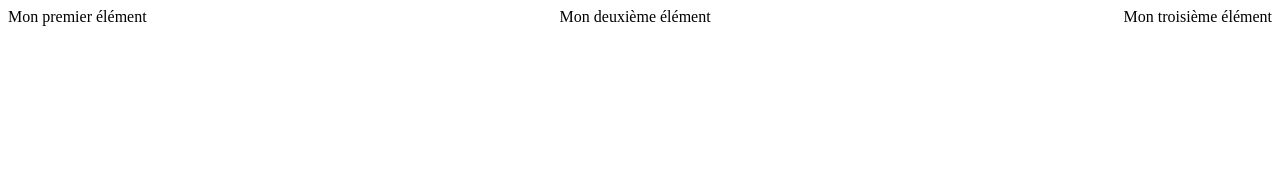
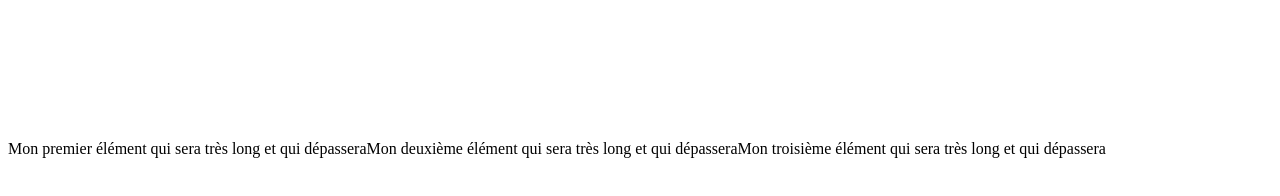
Before and after one commit to AlexisEng/studi-front-end-flex, a plain HTML site: page index.html in a window 1280 px wide. Drawn offline with Linux system fonts and the light colour scheme.

Commit message:
Second live

```diff
--- a/index.html
+++ b/index.html
@@ -9,9 +9,9 @@
 </head>
 <body>
     <div id="container">
-        <nav class="element">Mon premier élément</nav>
-        <nav class="element">Mon deuxième élément</nav>
-        <nav class="element">Mon troisième élément</nav>
+        <nav class="element">Mon premier élément qui sera très long et qui dépassera</nav>
+        <nav class="element">Mon deuxième élément qui sera très long et qui dépassera</nav>
+        <nav class="element">Mon troisième élément qui sera très long et qui dépassera</nav>
     </div>
 </body>
 </html>
--- a/style.css
+++ b/style.css
@@ -1,4 +1,6 @@
 #container {
     display: flex;
-    justify-content: space-between;
+    flex-wrap: wrap;
+    align-content: flex-end;
+    height: 150px;
 }
```
